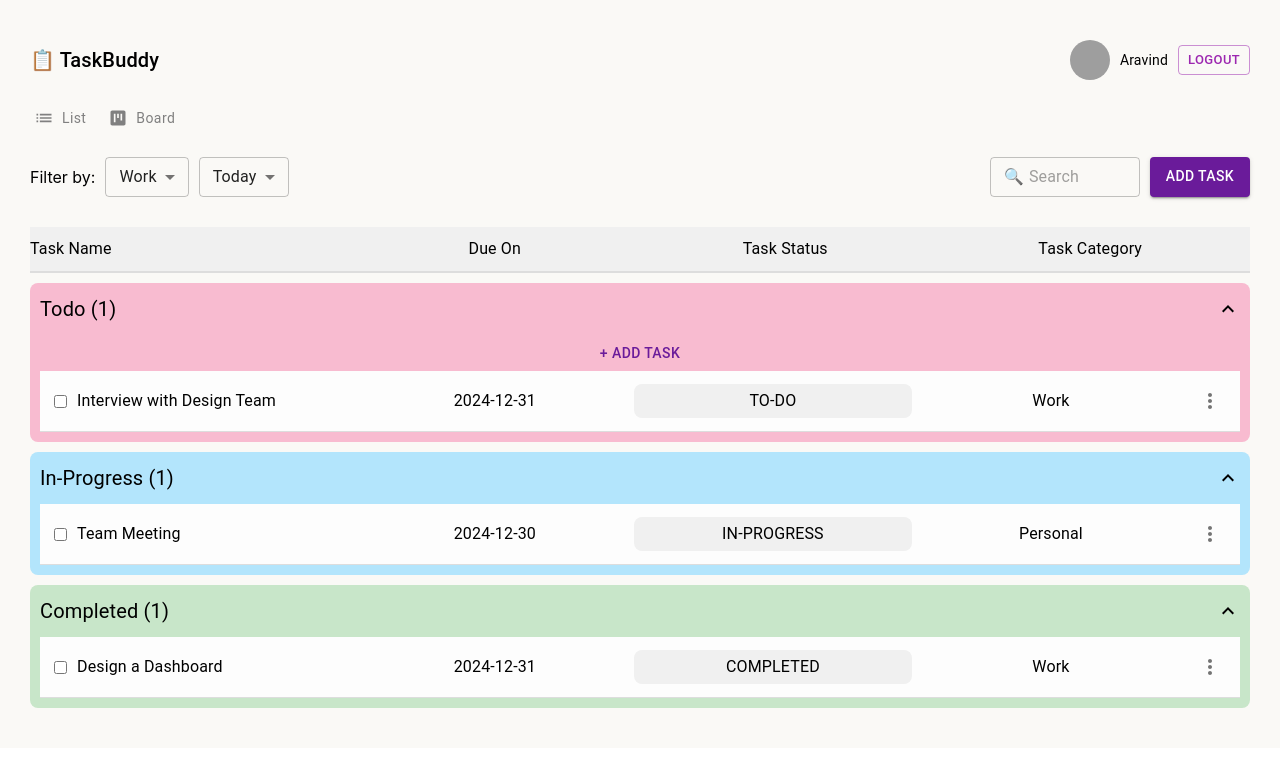
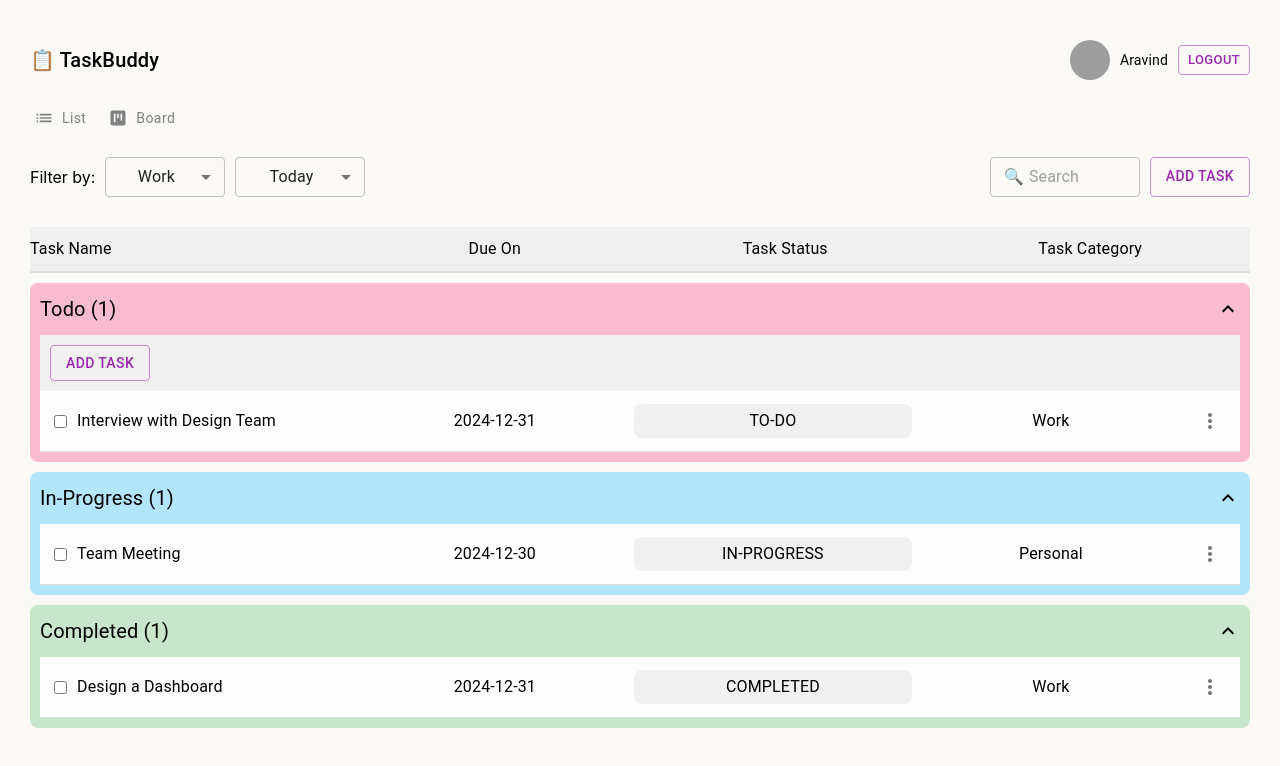
Before and after one commit to jash707/task-management-app, a React (Create React App) app: page / in a window 1280 px wide. Shown: the top 766 px of the page. Built offline with nearby package versions, Linux system fonts and the light colour scheme; grey boxes are pictures that could not be loaded.

Commit message:
implemented add task dialog

```diff
--- a/src/components/Dashboard.tsx
+++ b/src/components/Dashboard.tsx
@@ -1,15 +1,10 @@
-import {
-  FormControl,
-  Select,
-  MenuItem,
-  TextField,
-  Button,
-} from "@mui/material";
+import { FormControl, Select, MenuItem, TextField } from "@mui/material";
 import Header from "./shared/Header";
 import ViewToggle from "./ViewToggle";
 import { Task, TaskSection } from "./TaskSection";
 import { useState } from "react";
 import { TaskHeaders } from "./TaskHeaders";
+import AddTaskDialog from "./NewTaskDialog";
 
 const Dashboard = () => {
   const [tasks, setTasks] = useState<Task[]>([
@@ -61,16 +56,16 @@ const Dashboard = () => {
           }}
         >
           <span>Filter by:</span>
-          <FormControl size="small">
-            <Select defaultValue="Work">
+          <FormControl size="small" sx={{ minWidth: 120 }}>
+            <Select defaultValue="Work" displayEmpty>
               <MenuItem value="All">All</MenuItem>
               <MenuItem value="Work">Work</MenuItem>
               <MenuItem value="Personal">Personal</MenuItem>
             </Select>
           </FormControl>
 
-          <FormControl size="small">
-            <Select defaultValue="Today">
+          <FormControl size="small" sx={{ minWidth: 130 }}>
+            <Select defaultValue="Today" displayEmpty>
               <MenuItem value="Any">Any</MenuItem>
               <MenuItem value="Today">Today</MenuItem>
               <MenuItem value="This Week">This Week</MenuItem>
@@ -104,12 +99,7 @@ const Dashboard = () => {
               }}
             />
           </div>
-          <Button
-            variant="contained"
-            style={{ backgroundColor: "#6a1b9a", color: "white" }}
-          >
-            ADD TASK
-          </Button>
+          <AddTaskDialog />
         </div>
       </div>
       <div style={{ padding: "20px" }}>
--- /dev/null
+++ b/src/components/NewTaskDialog.tsx
@@ -0,0 +1,99 @@
+import React, { useState } from "react";
+import Button from "@mui/material/Button";
+import TextField from "@mui/material/TextField";
+import Dialog from "@mui/material/Dialog";
+import DialogActions from "@mui/material/DialogActions";
+import DialogContent from "@mui/material/DialogContent";
+import DialogTitle from "@mui/material/DialogTitle";
+import { MenuItem } from "@mui/material";
+
+function AddTaskDialog() {
+  const [open, setOpen] = useState(false);
+
+  const handleClickOpen = () => {
+    setOpen(true);
+  };
+
+  const handleClose = () => {
+    setOpen(false);
+  };
+
+  const taskCategories = ["work", "personal", "others"];
+
+  return (
+    <React.Fragment>
+      <Button color="secondary" variant="outlined" onClick={handleClickOpen}>
+        ADD TASK
+      </Button>
+      <Dialog
+        open={open}
+        onClose={handleClose}
+        //   slotProps={{
+        //     paper: {
+        //       component: "form",
+        //       onSubmit: (event: React.FormEvent<HTMLFormElement>) => {
+        //         event.preventDefault();
+        //         const formData = new FormData(event.currentTarget);
+        //         const formJson = Object.fromEntries((formData as any).entries());
+        //         const email = formJson.email;
+        //         console.log(email);
+        //         handleClose();
+        //       },
+        //     },
+        //   }}
+      >
+        <DialogTitle>New Task</DialogTitle>
+        <DialogContent>
+          <TextField
+            autoFocus
+            required
+            margin="dense"
+            id="name"
+            name="task name"
+            label="Task Name"
+            type="text"
+            fullWidth
+            variant="filled"
+          />
+          <TextField
+            autoFocus
+            required
+            margin="dense"
+            id="date"
+            name="date"
+            label="Due Date"
+            type="date"
+            fullWidth
+            variant="filled"
+            InputLabelProps={{
+              shrink: true,
+            }}
+          />
+          <TextField
+            margin="dense"
+            id="outlined-select-currency"
+            select
+            label="Select"
+            defaultValue="work"
+            helperText="Please select task category"
+          >
+            {taskCategories.map((option) => (
+              <MenuItem key={option} value={option}>
+                {option}
+              </MenuItem>
+            ))}
+          </TextField>
+        </DialogContent>
+        <DialogActions>
+          <Button onClick={handleClose} color="secondary">
+            Cancel
+          </Button>
+          <Button type="submit" color="secondary">
+            Add
+          </Button>
+        </DialogActions>
+      </Dialog>
+    </React.Fragment>
+  );
+}
+export default AddTaskDialog;
--- a/src/components/TaskSection.tsx
+++ b/src/components/TaskSection.tsx
@@ -9,6 +9,7 @@ import {
 } from "@mui/material";
 import { MoreVert } from "@mui/icons-material";
 import ExpandMoreIcon from "@mui/icons-material/ExpandMore";
+import AddTaskDialog from "./NewTaskDialog";
 
 export interface Task {
   title: string;
@@ -31,7 +32,6 @@ export const TaskSection: React.FC<TaskSectionProps> = ({
   onAddTask,
 }) => {
   const [isExpanded, setIsExpanded] = useState(true);
-  const [showAddTaskForm, setShowAddTaskForm] = useState(false);
   const [newTask, setNewTask] = useState<Task>({
     title: "",
     dueDate: "",
@@ -39,16 +39,16 @@ export const TaskSection: React.FC<TaskSectionProps> = ({
     category: "Work",
   });
 
-  const handleAddTask = () => {
-    onAddTask(newTask);
-    setNewTask({
-      title: "",
-      dueDate: "",
-      status: title.toUpperCase(),
-      category: "Work",
-    });
-    setShowAddTaskForm(false);
-  };
+  // const handleAddTask = () => {
+  //   onAddTask(newTask);
+  //   setNewTask({
+  //     title: "",
+  //     dueDate: "",
+  //     status: title.toUpperCase(),
+  //     category: "Work",
+  //   });
+  //   setShowAddTaskForm(false);
+  // };
 
   return (
     <div
@@ -82,61 +82,16 @@ export const TaskSection: React.FC<TaskSectionProps> = ({
       {isExpanded && (
         <div style={{ marginTop: "10px" }}>
           {title.toUpperCase() === "TODO" && (
-            <>
-              <Button
-                variant="text"
-                onClick={() => setShowAddTaskForm(true)}
-                style={{ color: "#6a1b9a" }}
-              >
-                + Add Task
-              </Button>
-
-              {showAddTaskForm && (
-                <div
-                  style={{ display: "flex", gap: "10px", marginTop: "10px" }}
-                >
-                  <TextField
-                    label="Task Title"
-                    value={newTask.title}
-                    onChange={(e) =>
-                      setNewTask({ ...newTask, title: e.target.value })
-                    }
-                  />
-                  <TextField
-                    label="Due Date"
-                    type="date"
-                    value={newTask.dueDate}
-                    onChange={(e) =>
-                      setNewTask({ ...newTask, dueDate: e.target.value })
-                    }
-                    InputLabelProps={{ shrink: true }}
-                  />
-                  <Select
-                    value={newTask.category}
-                    onChange={(e) =>
-                      setNewTask({ ...newTask, category: e.target.value })
-                    }
-                  >
-                    <MenuItem value="Work">Work</MenuItem>
-                    <MenuItem value="Personal">Personal</MenuItem>
-                  </Select>
-                  <Button
-                    onClick={handleAddTask}
-                    variant="contained"
-                    color="primary"
-                  >
-                    Add
-                  </Button>
-                  <Button
-                    onClick={() => setShowAddTaskForm(false)}
-                    variant="outlined"
-                    color="secondary"
-                  >
-                    Cancel
-                  </Button>
-                </div>
-              )}
-            </>
+            <div
+              style={{
+                display: "flex",
+                justifyContent: "flex-start",
+                padding: "10px",
+                backgroundColor: "#f0f0f0",
+              }}
+            >
+              <AddTaskDialog />
+            </div>
           )}
 
           {tasks.length === 0 ? (
```
